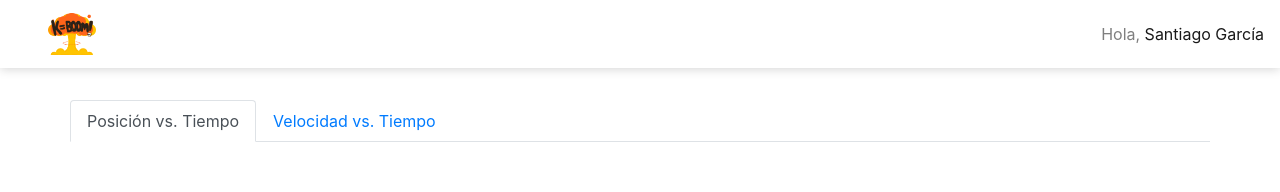
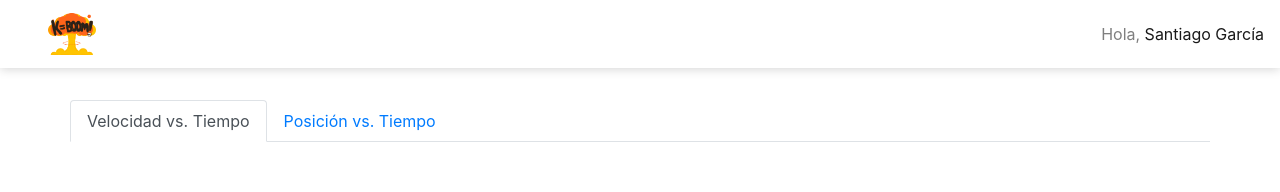
Before and after one commit to tinanano19/kboomfront, a React (Create React App) app: page /1 in a window 1280 px wide. Shown: the top 192 px of the page. Built offline with nearby package versions, Linux system fonts and the light colour scheme; no server answers.

Commit message:
Update Pestanas.js

```diff
--- a/src/Components/Pestanas.js
+++ b/src/Components/Pestanas.js
@@ -20,14 +20,14 @@ const Pestanas = () => {
       id="uncontrolled-tab-example"
       className="container o-container active"
     >
-      <Tab eventKey="home" title="Posición vs. Tiempo">
+      <Tab eventKey="home" title="Velocidad vs. Tiempo">
         <Switch>
           <Route path={`${path}/:user`}>
             <Graphic></Graphic>
           </Route>
         </Switch>
       </Tab>
-      <Tab eventKey="profile" title="Velocidad vs. Tiempo">
+      <Tab eventKey="profile" title="Posición vs. Tiempo">
         <Graphic></Graphic>
       </Tab>
     </Tabs>
```
